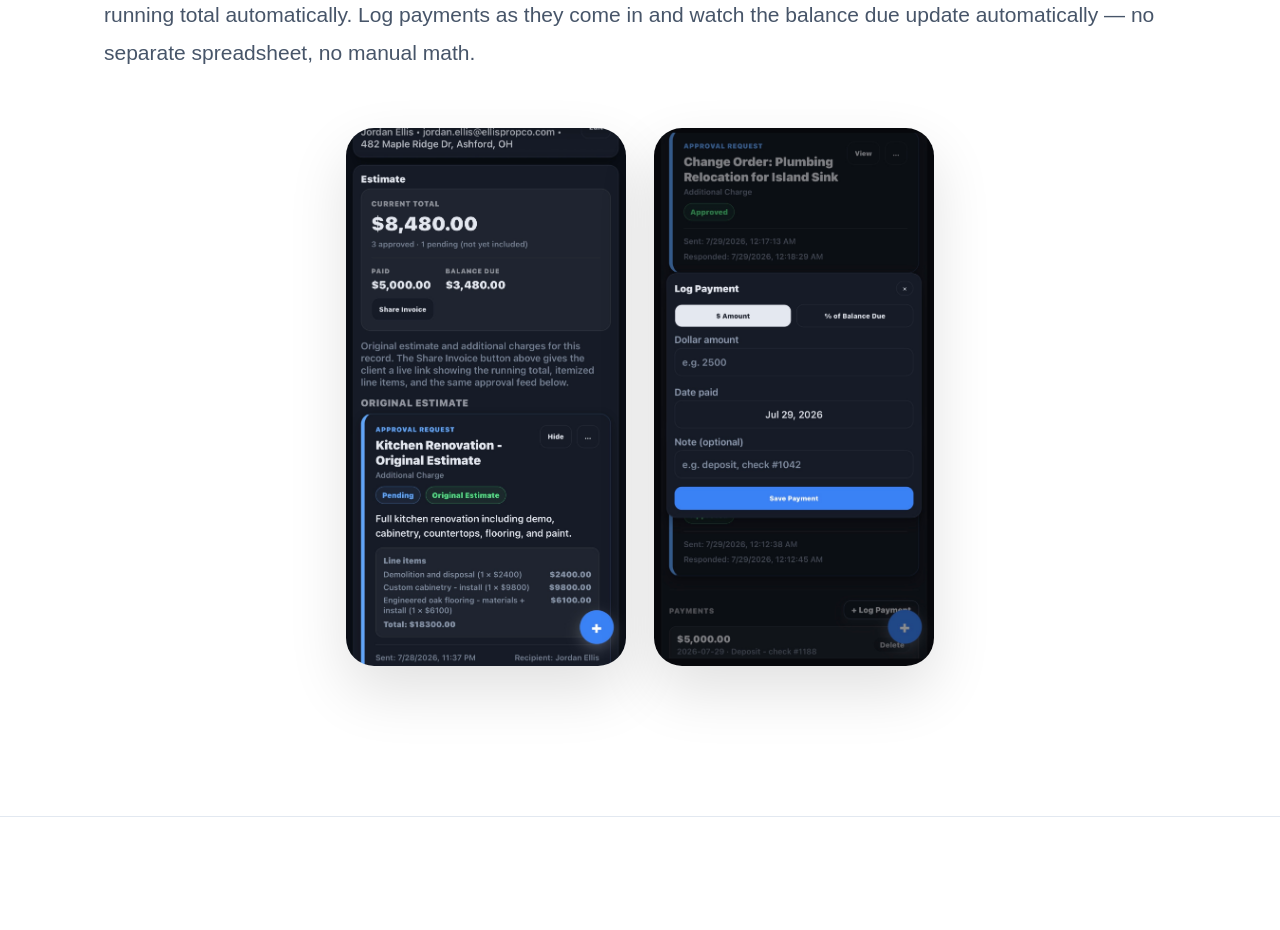
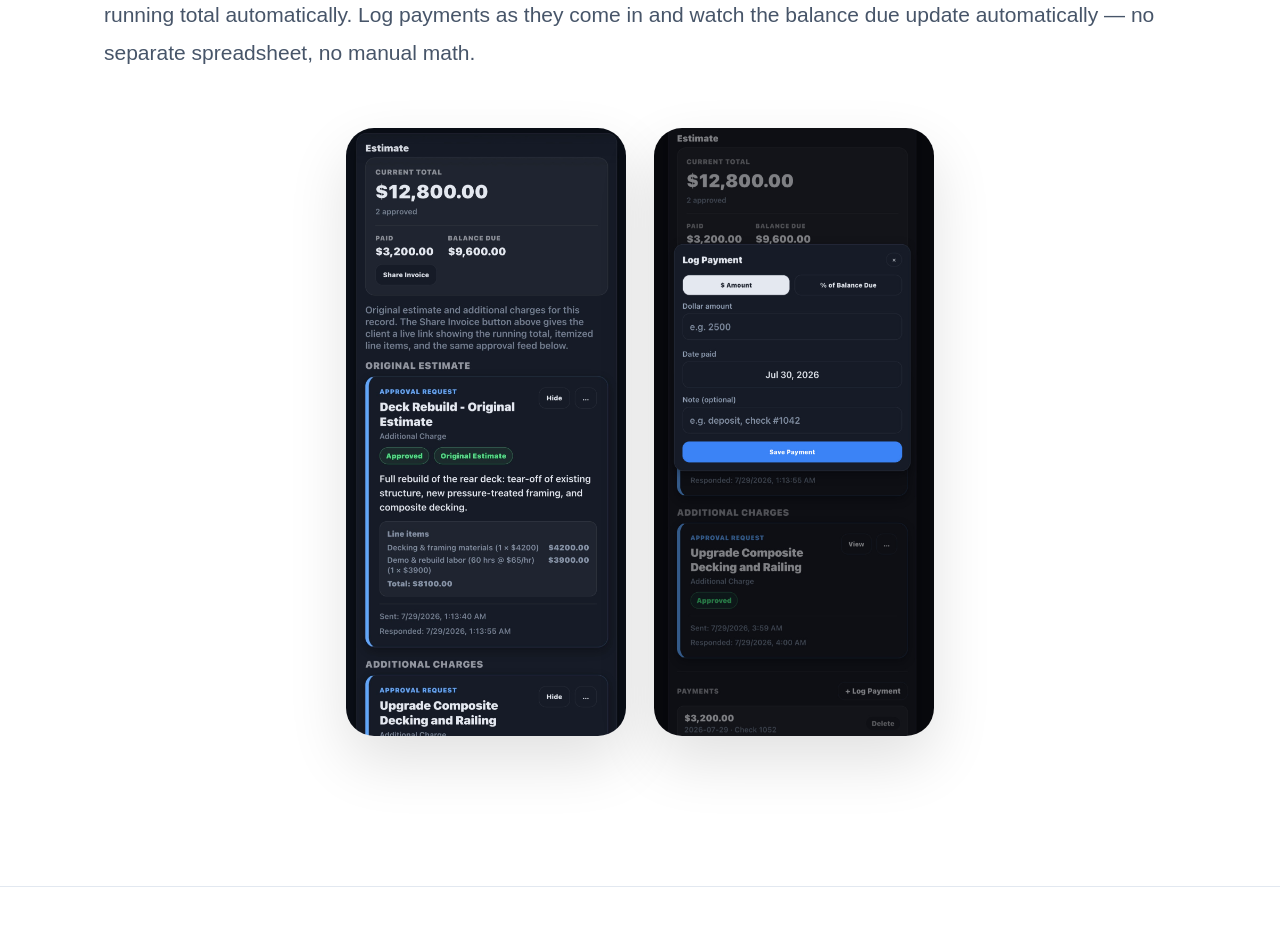
Before and after one commit to Rmickschl90/buildproof-site, a Next.js app: page / in a window 1280 px wide. Shown: the part 2860-3790 px from the top of the page. Built offline with nearby package versions, Linux system fonts and the light colour scheme.

Commit message:
Swap Estimates/Payments screenshots to match invoice section's demo data (Sunset Deck Rebuild)

```diff
--- a/app/page.tsx
+++ b/app/page.tsx
@@ -173,7 +173,7 @@ export default function Home() {
             }}
           >
             <img
-              src="/estimate-tab-dark.jpg"
+              src="/estimate-tab-dark-v2.jpg"
               alt="Leeward estimate tab with line items and running total"
               style={{
                 width: "280px",
@@ -186,7 +186,7 @@ export default function Home() {
             />
 
             <img
-              src="/log-payment-dark.jpg"
+              src="/log-payment-dark-v2.jpg"
               alt="Leeward log payment dialog with dollar amount or percent of balance due"
               style={{
                 width: "280px",
```
Also changed, not shown: public/estimate-tab-dark-v2.jpg (added), public/log-payment-dark-v2.jpg (added).
